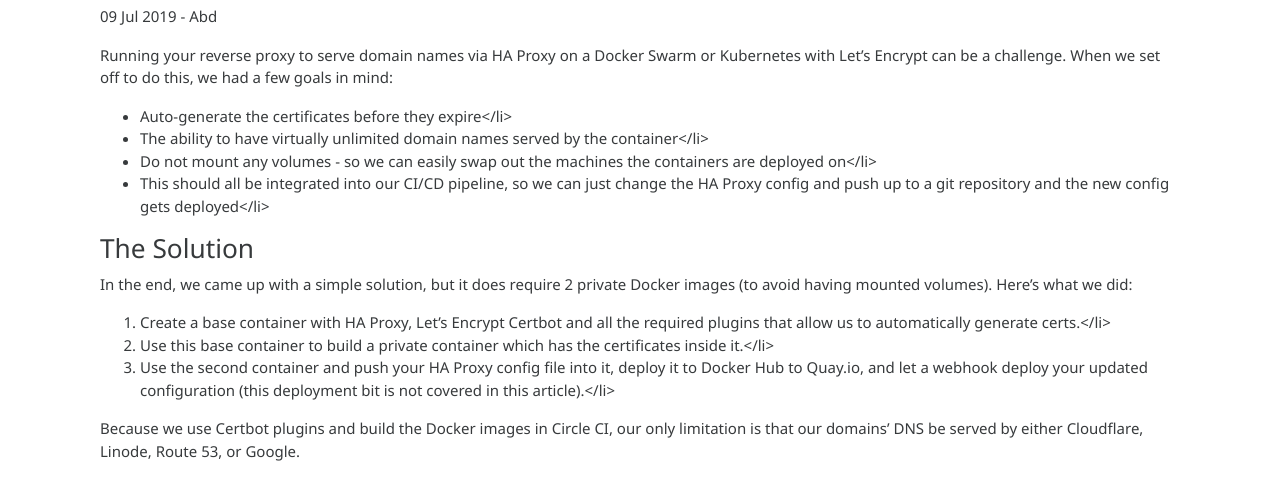
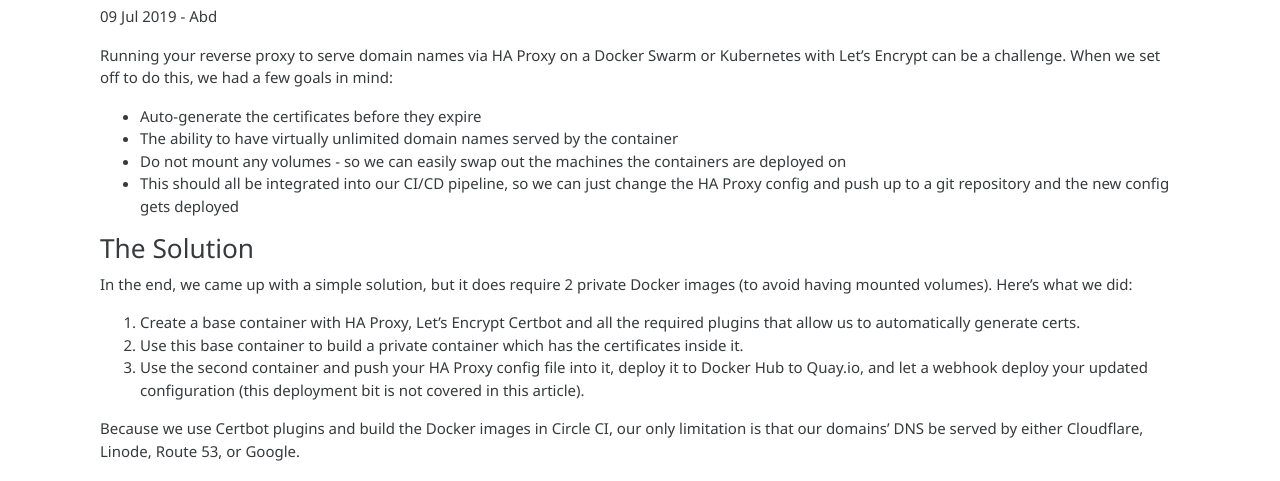
Before and after one commit to vesica/dockerstackdeploy.com, a Jekyll site: the page built from _posts/2019-07-09-running-haproxy-in-a-docker-container-with-lets-encrypt.md, in a window 1280 px wide and 1400 px high. Shown: the part 124-605 px from the top of the window. Built offline with Jekyll 4.4.1, drawn with Linux system fonts in a browser that asks for light colours; nearby versions of some CDN libraries; some of the changed text lies outside the part shown.

Commit message:
Remove html

```diff
--- a/_posts/2019-07-09-running-haproxy-in-a-docker-container-with-lets-encrypt.md
+++ b/_posts/2019-07-09-running-haproxy-in-a-docker-container-with-lets-encrypt.md
@@ -7,19 +7,19 @@ author: Abd
 Running your reverse proxy to serve domain names via HA Proxy on a Docker Swarm or Kubernetes with Let's Encrypt can be a challenge. When we set off to do this,
 we had a few goals in mind:
 
-* Auto-generate the certificates before they expire</li>
-* The ability to have virtually unlimited domain names served by the container</li>
-* Do not mount any volumes - so we can easily swap out the machines the containers are deployed on</li>
-* This should all be integrated into our CI/CD pipeline, so we can just change the HA Proxy config and push up to a git repository and the new config gets deployed</li>
+* Auto-generate the certificates before they expire
+* The ability to have virtually unlimited domain names served by the container
+* Do not mount any volumes - so we can easily swap out the machines the containers are deployed on
+* This should all be integrated into our CI/CD pipeline, so we can just change the HA Proxy config and push up to a git repository and the new config gets deployed
 
 ### The Solution
 
 In the end, we came up with a simple solution, but it does require 2 private Docker images (to avoid having mounted volumes). Here's what we did:
 
 
-1. Create a base container with HA Proxy, Let's Encrypt Certbot and all the required plugins that allow us to automatically generate certs.</li>
-2. Use this base container to build a private container which has the certificates inside it.</li>
-3. Use the second container and push your HA Proxy config file into it, deploy it to Docker Hub to Quay.io, and let a webhook deploy your updated configuration (this deployment bit is not covered in this article).</li>
+1. Create a base container with HA Proxy, Let's Encrypt Certbot and all the required plugins that allow us to automatically generate certs.
+2. Use this base container to build a private container which has the certificates inside it.
+3. Use the second container and push your HA Proxy config file into it, deploy it to Docker Hub to Quay.io, and let a webhook deploy your updated configuration (this deployment bit is not covered in this article).
 
 Because we use Certbot plugins and build the Docker images in Circle CI, our only limitation is that our domains' DNS be served by either Cloudflare, Linode, Route 53, or Google.
 
@@ -78,12 +78,12 @@ Please do replace __API_KEY__ with your actual Cloudflare API key.
 
 Let's go through the above Dockerfile and point our some of the finer points:
 
-* We start by copying our cloudflare credentials file into the container.</li>
+* We start by copying our cloudflare credentials file into the container.
 * We create the directory and file where we will store the certificates for all the domains.
       <b>Note</b> that <code>domain1.com</code> should be replaced with whatever is the first domain in the list of domains you
       are generating certificates for.
 
-* The rest is copying over a startup.sh file to start HA Proxy. We create this file below.</li>
+* The rest is copying over a startup.sh file to start HA Proxy. We create this file below.
 
   Let's create the <code>startup.sh</code> file which will put the certificates in the right folder and start HA Proxy when the container runs.
   Add the following code to a file called <i>startup.sh</i>.
```
